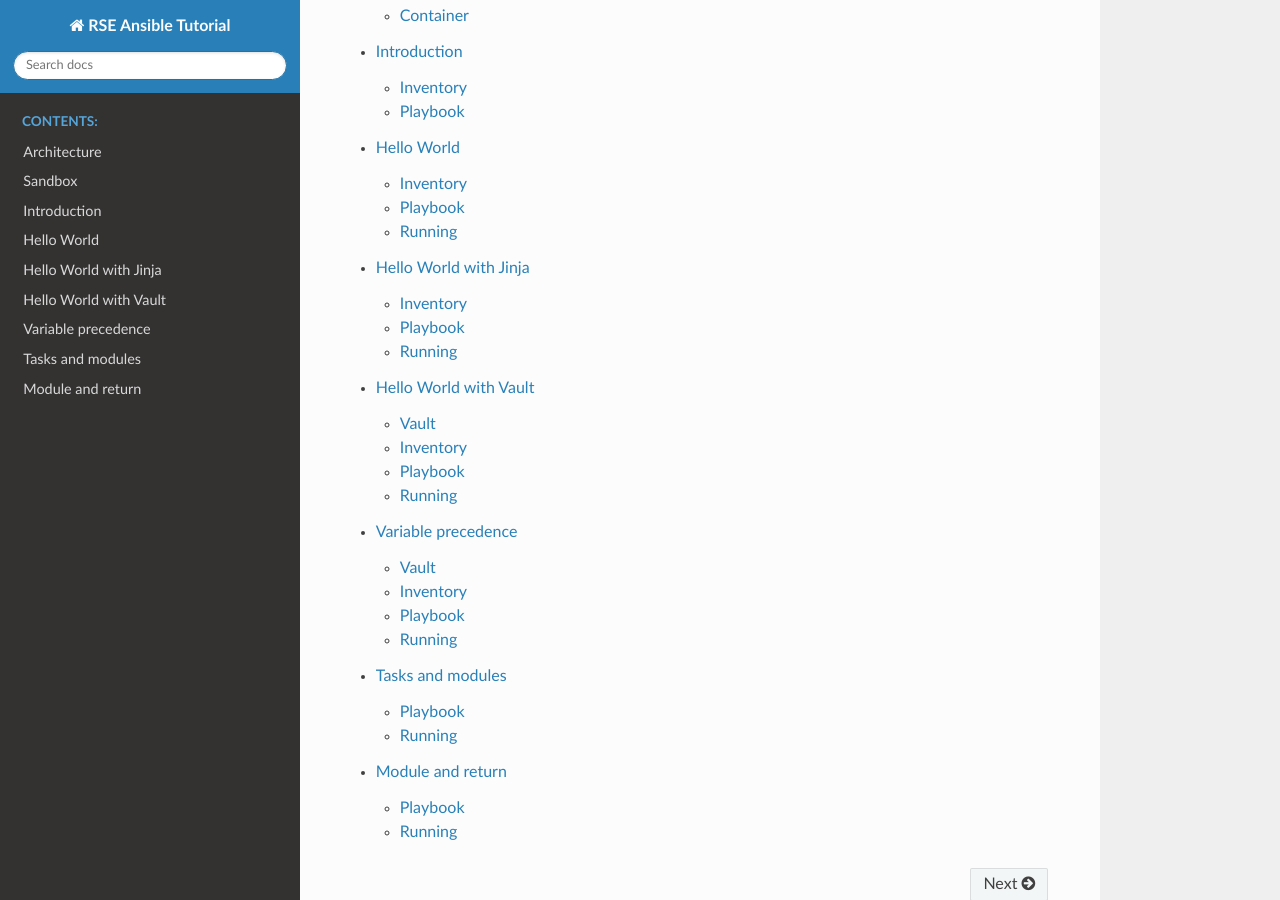
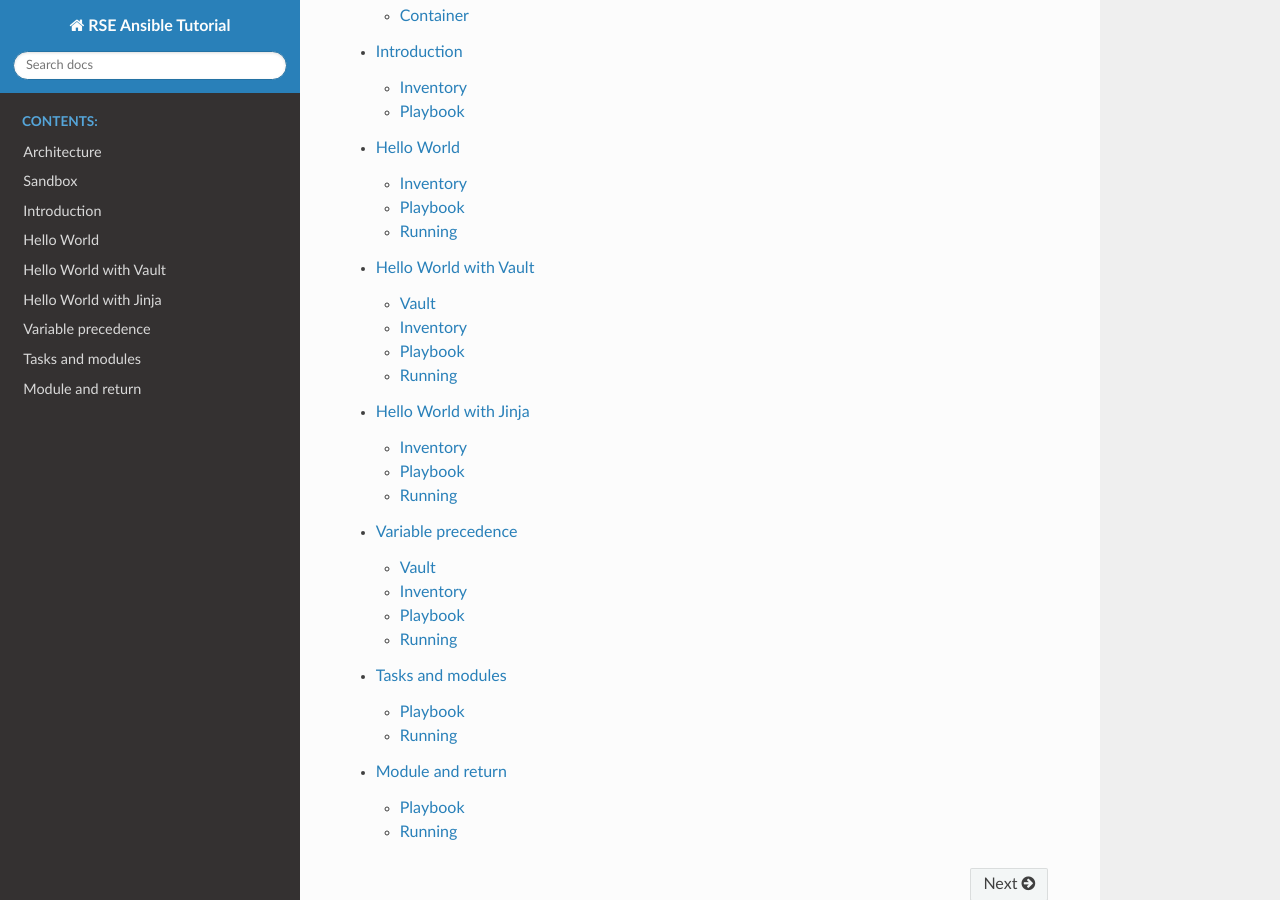
Before and after one commit to rgaiacs/rse-ansible-tutorial, a Sphinx documentation site: the page built from source/index.rst, in a window 1280 px wide and 900 px high, scrolled down 459 px. Built offline with Sphinx 7.4.7 and the Read the Docs theme 3.1.0, drawn with Linux system fonts in a browser that asks for light colours.

```diff
--- a/source/index.rst
+++ b/source/index.rst
@@ -17,8 +17,8 @@ It includes features for software provisioning, configuration management, and ap
    sandbox
    introduction
    hello-world
+   hello-world-with-vault
    hello-world-with-jinja
-   hello-world-with-vault
    variable-precedence
    tasks-and-modules
    module-and-return
```
